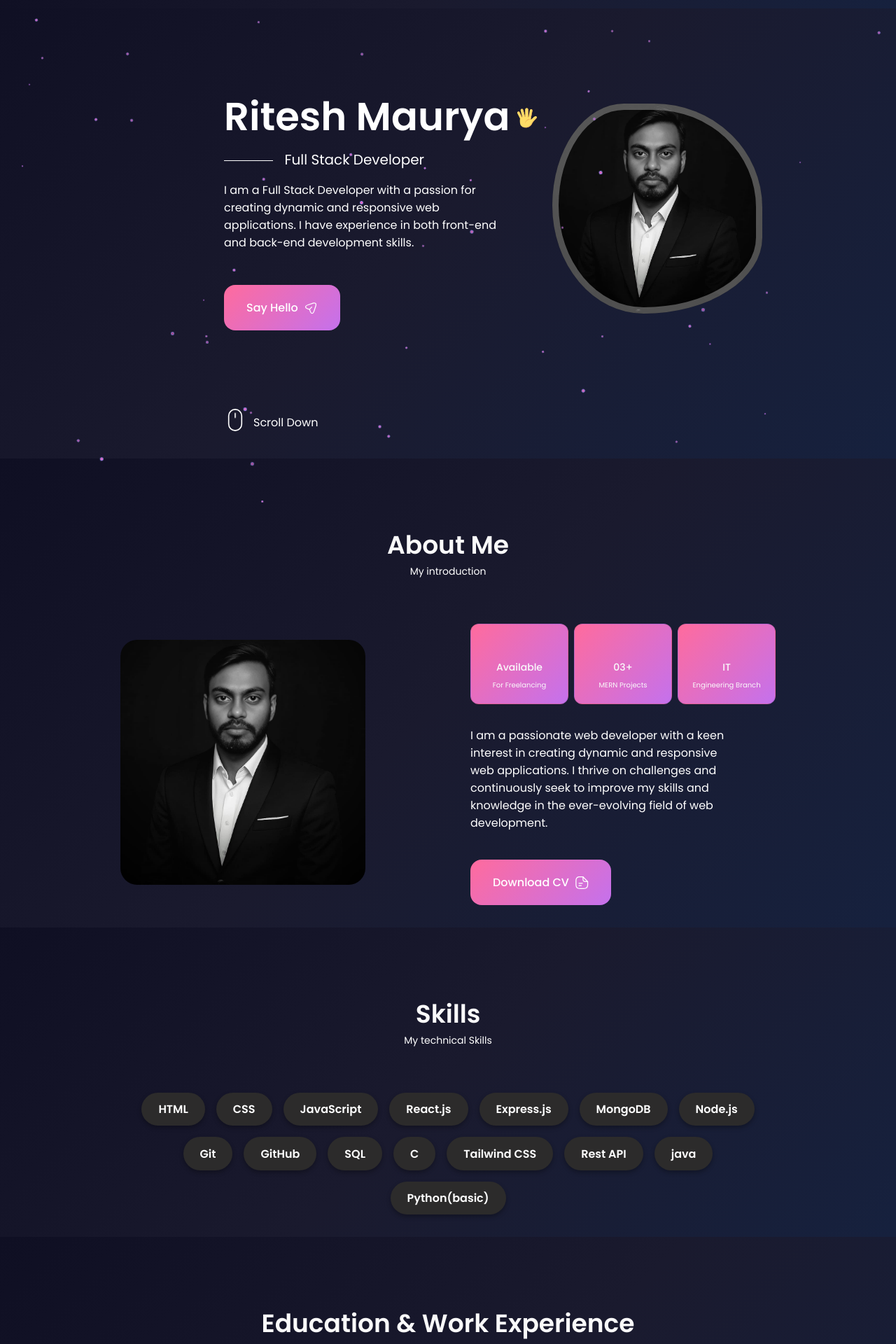
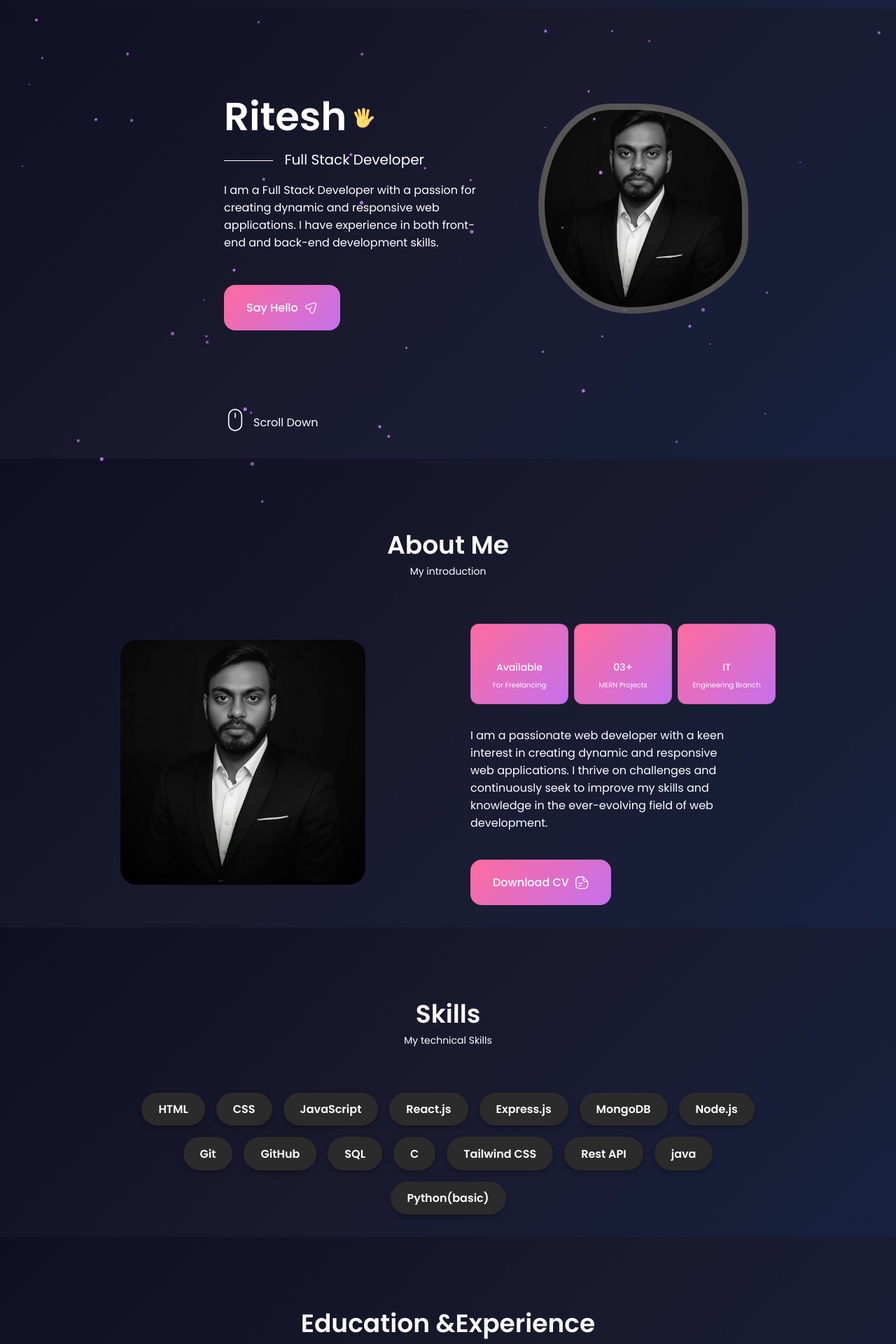
Before and after one commit to Ritesh7m/my-portfolio, a React (Vite) app: page / in a window 1280 px wide. Shown: the part 60-1980 px from the top of the page at 70% size. Built offline with nearby package versions, Linux system fonts and the light colour scheme.

Commit message:
update resonsivenes

```diff
--- a/src/components/header/header.css
+++ b/src/components/header/header.css
@@ -134,6 +134,10 @@ body {
     bottom: 0.5rem;
     color: var(--body-color);
   }
+  .nav__menu{
+      background: linear-gradient(135deg, #0f0f23 0%, #1a1a2e 50%, #16213e 100%);
+  }
+
 }
 
 /* ============ MEDIA: 350px and below ============ */
--- a/src/components/home/Data.jsx
+++ b/src/components/home/Data.jsx
@@ -6,7 +6,7 @@ const Data = () => {
   return (
     <div className="home__data">
       <div className="home__title-row">
-        <h1 className="home__title">Ritesh Maurya</h1>
+        <h1 className="home__title">Ritesh </h1>
         <img src={hand} alt="waving hand" className="home__hand" />
       </div>
 
--- a/src/components/qualification/Qualification.jsx
+++ b/src/components/qualification/Qualification.jsx
@@ -6,7 +6,7 @@ const Qualification = () => {
 
   return (
     <section className="qualification section" id="qualification">
-      <h2 className="section__title">Education & Work Experience</h2>
+      <h2 className="section__title">Education &Experience</h2>
       <span className="section__subtitle">My personal journey</span>
 
       <div className="qualification__container container">
```
